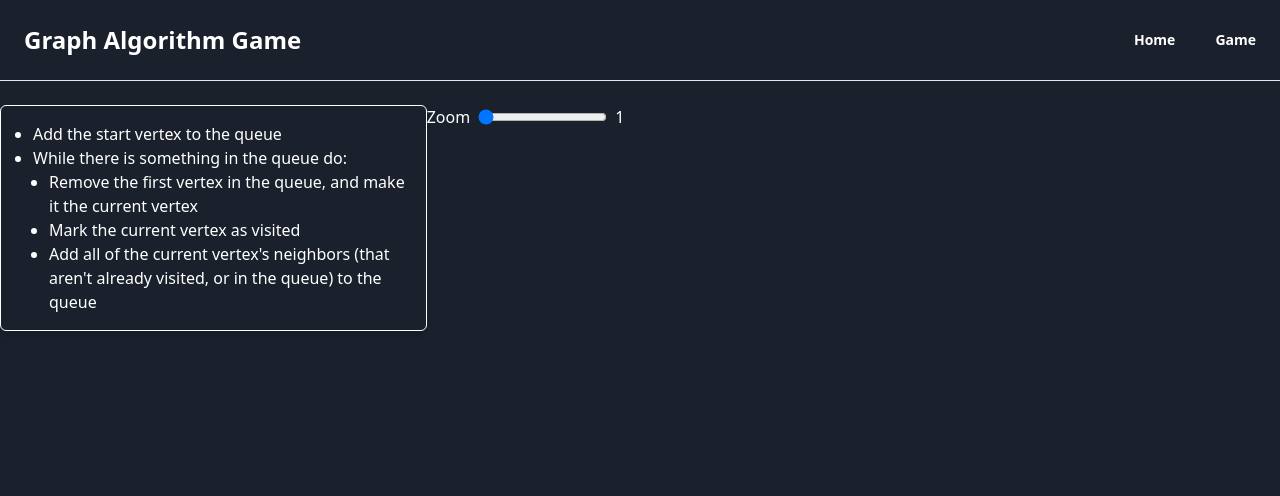
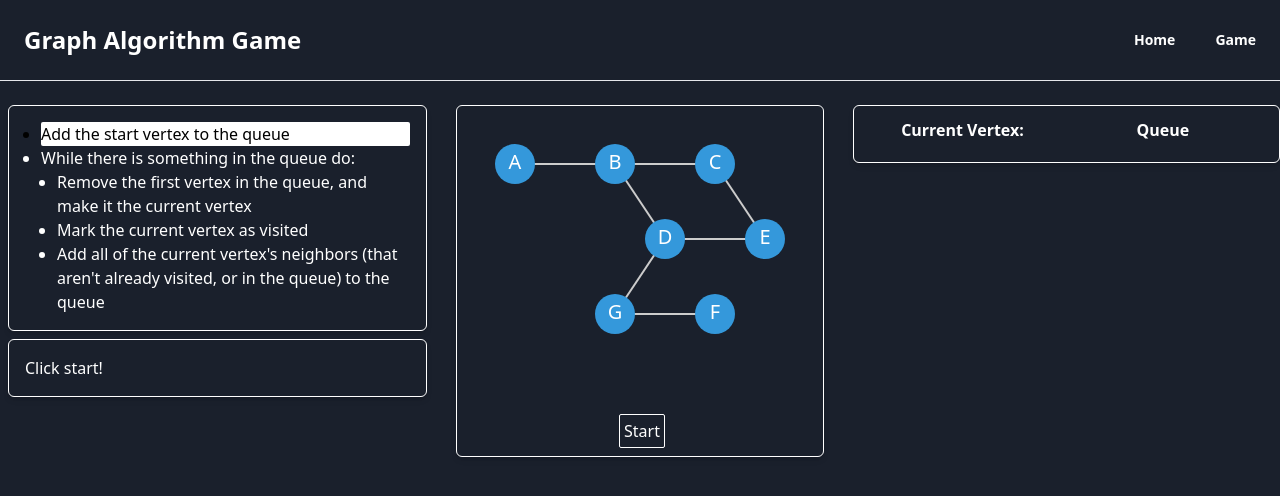
Before and after one commit to gyr1967/graph-algorithm-game, a Vue app in the folder game/frontend/: page /graph-algorithm-game/game/bfs/solo in a window 1280 px wide. Shown: the top 496 px of the page. Built offline with nearby package versions, Linux system fonts and the light colour scheme.

Commit message:
option for no highlighting in the pseudocode

```diff
--- a/game/frontend/src/components/BFSPseudo.vue
+++ b/game/frontend/src/components/BFSPseudo.vue
@@ -2,6 +2,7 @@
 import type { BFSStep, GuidedSteps } from "../types/BFS.ts";
 defineProps<{
     currentStep: BFSStep | GuidedSteps | null;
+    noHighlighting?: boolean;
 }>();
 </script>
 <template>
@@ -9,7 +10,7 @@ defineProps<{
         <ul class="ml-4 list-disc">
             <li
                 :class="
-                    currentStep === 'addFirstToQueue'
+                    currentStep === 'addFirstToQueue' && !noHighlighting
                         ? 'bg-white text-black rounded-sm'
                         : ''
                 "
@@ -18,7 +19,7 @@ defineProps<{
             </li>
             <li
                 :class="
-                    currentStep === 'while'
+                    currentStep === 'while' && !noHighlighting
                         ? 'bg-white text-black rounded-sm'
                         : ''
                 "
@@ -29,8 +30,9 @@ defineProps<{
         <ul class="ml-8 list-disc">
             <li
                 :class="
-                    currentStep === 'removeFirstAndMakeItCurrent' ||
-                    currentStep === 'remove-and-set-to-current'
+                    (currentStep === 'removeFirstAndMakeItCurrent' ||
+                        currentStep === 'remove-and-set-to-current') &&
+                    !noHighlighting
                         ? 'bg-white text-black rounded-sm'
                         : ''
                 "
@@ -40,7 +42,9 @@ defineProps<{
             </li>
             <li
                 :class="
-                    currentStep === 'markVAsVisited' || currentStep === 'visit'
+                    (currentStep === 'markVAsVisited' ||
+                        currentStep === 'visit') &&
+                    !noHighlighting
                         ? 'bg-white text-black rounded-sm'
                         : ''
                 "
@@ -49,8 +53,9 @@ defineProps<{
             </li>
             <li
                 :class="
-                    currentStep === 'addVNeighboursToQueue' ||
-                    currentStep === 'add-to-queue'
+                    (currentStep === 'addVNeighboursToQueue' ||
+                        currentStep === 'add-to-queue') &&
+                    !noHighlighting
                         ? 'bg-white text-black rounded-sm'
                         : ''
                 "
--- a/game/frontend/src/pages/BFS/BFSSolo.vue
+++ b/game/frontend/src/pages/BFS/BFSSolo.vue
@@ -1,25 +1,84 @@
 <script setup lang="ts">
-// import GraphDisplay from "../../components/GraphDisplay.vue";
-import GraphSizeSelector from "../../components/GraphSizeSelector.vue";
+import GuidedBFSGraphDisplay from "../../components/GuidedBFSGraphDisplay.vue";
 import BFSPseudo from "../../components/BFSPseudo.vue";
+import BFSSidePanel from "../../components/BFSSidePanel.vue";
+import HintBox from "../../components/HintBox.vue";
 import { ref } from "vue";
-import { BFSStep } from "../../types/BFS";
-const graphSize = ref(1);
-const pseudoStep = ref<BFSStep | null>(null);
+import Vertex from "../../graph/Vertex";
+import { GuidedSteps } from "../../types/BFS";
+const graphSize = ref<number>(1);
+const currentVertexName = ref<string>("");
+const currentQueue = ref<string[]>([]);
+const guidedStep = ref<GuidedSteps | null>(null);
+const vertexNames = ref<string[]>([]);
+const started = ref<boolean>(false);
+const visited = ref<Vertex[]>([]);
 </script>
 
 <template>
     <div class="grid grid-cols-3">
-        <div class="">
-            <BFSPseudo :current-step="pseudoStep" />
+        <div class="ml-2">
+            <BFSPseudo
+                :current-step="
+                    visited.length === 0 && guidedStep === 'add-to-queue'
+                        ? 'addFirstToQueue'
+                        : guidedStep
+                "
+                :no-highlighting="false"
+            />
+            <HintBox
+                class="mt-2"
+                :text="guidedStep"
+                :current-vertex-name="currentVertexName"
+                :started="started"
+                :visited="visited"
+                :queue="currentQueue"
+            />
+        </div>
+        <div class="flex justify-center items-center">
+            <div class="inline-block justify-self-center self-center">
+                <GuidedBFSGraphDisplay
+                    :which-graph-data="1"
+                    :scaling-factor="graphSize"
+                    @update:vertex-names="
+                        (newValue) => {
+                            vertexNames = newValue;
+                        }
+                    "
+                    @update:current-vertex-name="
+                        (newValue) => {
+                            currentVertexName = newValue;
+                        }
+                    "
+                    @update:current-queue="
+                        (newValue) => {
+                            currentQueue = newValue;
+                        }
+                    "
+                    @update:guided-step="
+                        (newValue) => {
+                            guidedStep = newValue;
+                        }
+                    "
+                    @update:started="
+                        (newValue) => {
+                            started = newValue;
+                        }
+                    "
+                    @update:visited="
+                        (newValue) => {
+                            visited = newValue;
+                        }
+                    "
+                />
+            </div>
         </div>
         <div class="text-center">
-            <!-- <GraphDisplay
-                stage="diy"
-                :which-graph-data="1"
-                :scaling-factor="graphSize"
-            /> -->
-            <GraphSizeSelector v-model="graphSize" />
+            <BFSSidePanel
+                :vertex-names="vertexNames"
+                :current-vertex-name="currentVertexName"
+                :current-queue="currentQueue"
+            />
         </div>
     </div>
 </template>
```
